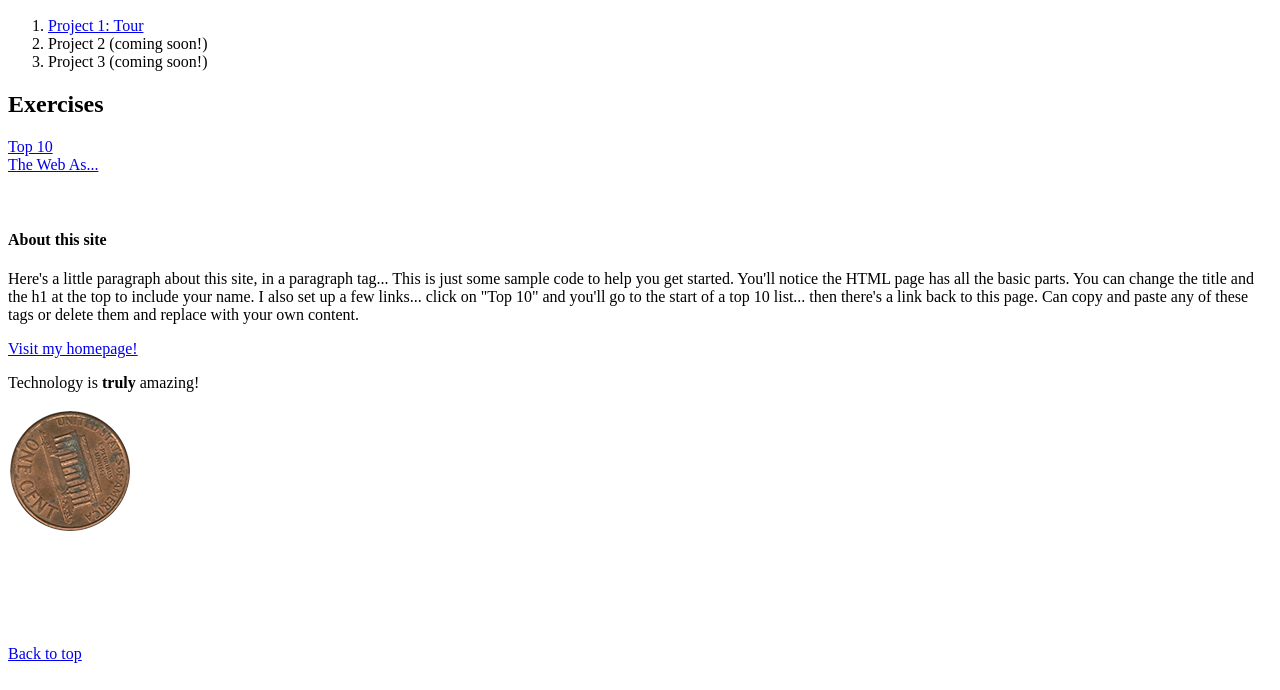
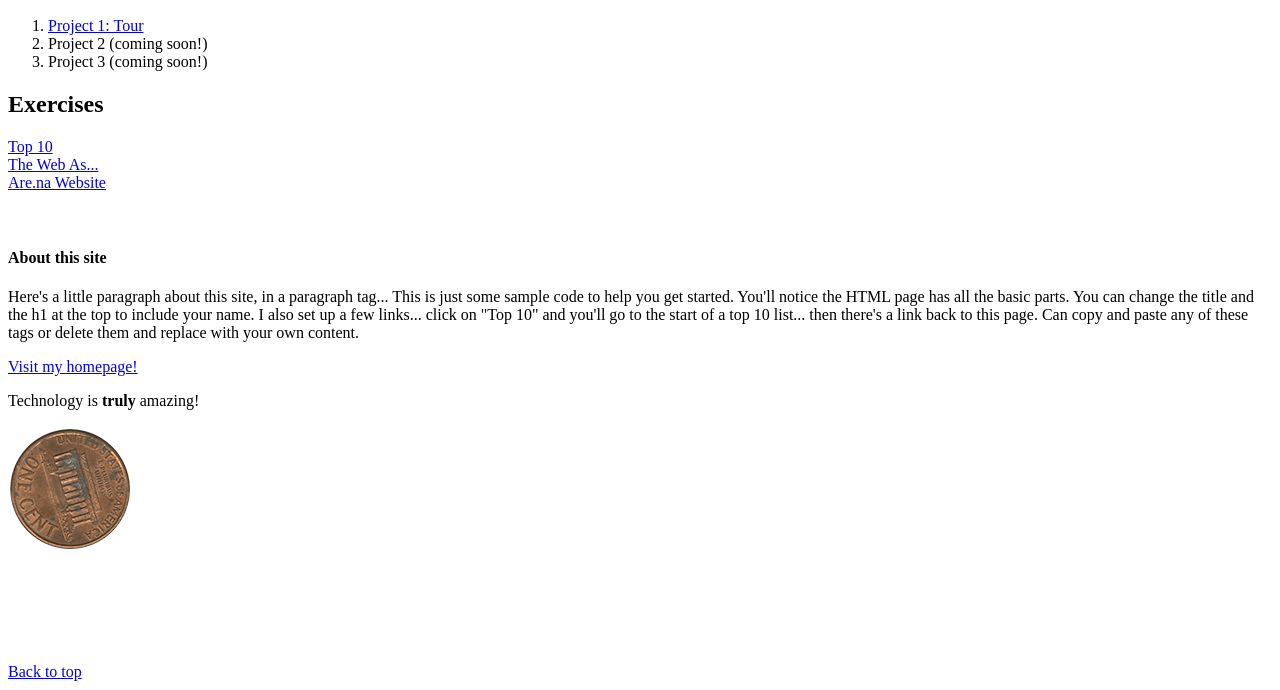
Before and after one commit to mskNeo/interactive-2021, a plain HTML site: page index.html in a window 1280 px wide. Shown: the part 110-800 px from the top of the page. Drawn offline with Linux system fonts and the light colour scheme.

Commit message:
added link to Are.na website

```diff
--- a/index.html
+++ b/index.html
@@ -25,6 +25,8 @@
     <br>
     <a href="exercises/web-as/">The Web As...</a>
     <br>
+    <a href="https://absorbed-low-honesty.glitch.me/">Are.na Website</a>
+    <br>
     <br>
     <br>
     <div>
```
